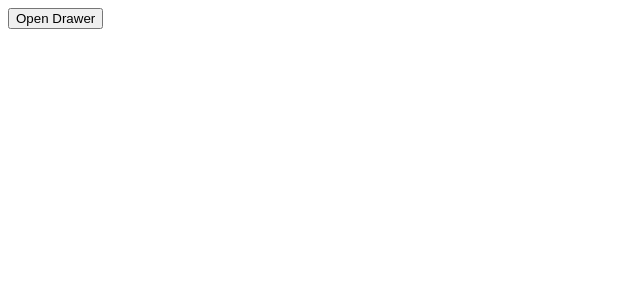
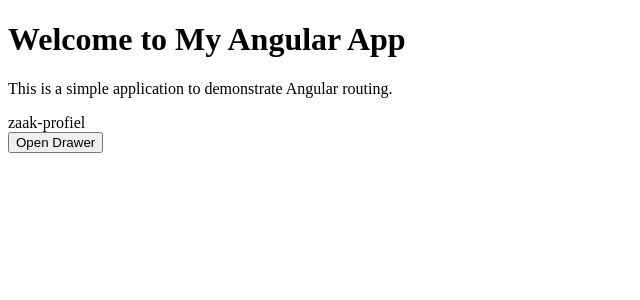
Before and after one commit to tdijkmans/angular-playground, an Angular app in the folder angular-sandbox/: page /zaakprofiel/3 in a window 1280 px wide. Before the commit this address led to /. Shown: the top 300 px of the page, without its empty margins (0-640 px from the left). Built offline with nearby package versions, Linux system fonts and the light colour scheme.

Commit message:
enhancements3

```diff
--- a/angular-sandbox/src/app/app.html
+++ b/angular-sandbox/src/app/app.html
@@ -1,5 +1,8 @@
 <main class="main">
-  <button (click)="openMyDrawer()">Open Drawer</button>
+  <div class="container">
+    <h1>Welcome to My Angular App</h1>
+    <p>This is a simple application to demonstrate Angular routing.</p>
+  </div>
 </main>
 
 <router-outlet />
--- a/angular-sandbox/src/app/app.routes.ts
+++ b/angular-sandbox/src/app/app.routes.ts
@@ -1,3 +1,7 @@
 import { Routes } from '@angular/router';
+import { ZaakProfiel } from './zaak-profiel.component';
 
-export const routes: Routes = [];
+export const routes: Routes = [
+    { path: '', redirectTo: '/zaakprofiel/3', pathMatch: 'full' },
+    {path: 'zaakprofiel/:zaakid', component: ZaakProfiel}
+];
--- a/angular-sandbox/src/app/app.ts
+++ b/angular-sandbox/src/app/app.ts
@@ -1,8 +1,5 @@
-import { Component, inject, OnDestroy } from '@angular/core';
-import { ActivatedRoute, RouterOutlet } from '@angular/router';
-import { Subscription } from 'rxjs';
-import { DrawerService } from './drawer.service';
-import { MyContentComponent } from './my-content.component';
+import { Component } from '@angular/core';
+import { RouterOutlet } from '@angular/router';
 
 @Component({
   selector: 'app-root',
@@ -10,30 +7,7 @@ import { MyContentComponent } from './my-content.component';
   templateUrl: './app.html',
   styleUrl: './app.scss'
 })
-export class App implements OnDestroy {
+export class App  {
   protected title = 'angular-sandbox';
-  private drawer = inject(DrawerService);
-  private route = inject(ActivatedRoute);
-  private sub: Subscription;
-  private drawerOpen = false;
 
-  constructor() {
-    this.sub = this.route.queryParams.subscribe(params => {
-      const width = params['drawerWidth'] || 'full';
-      // Open drawer if drawerWidth or id is present and not already open
-      if ((params['drawerWidth'] || params['id']) && !this.drawerOpen) {
-        this.drawer.openDrawer(MyContentComponent, width);
-        this.drawerOpen = true;
-      }
-    });
-  }
-
-  openMyDrawer() {
-    this.drawer.openDrawer(MyContentComponent, 'half');
-    this.drawerOpen = true;
-  }
-
-  ngOnDestroy() {
-    this.sub.unsubscribe();
-  }
 }
--- /dev/null
+++ b/angular-sandbox/src/app/zaak-profiel.component.ts
@@ -0,0 +1,41 @@
+import { Component, inject, OnDestroy } from '@angular/core';
+import { ActivatedRoute, RouterOutlet } from '@angular/router';
+import { Subscription } from 'rxjs';
+import { DrawerService } from './drawer.service';
+import { MyContentComponent } from './my-content.component';
+
+@Component({
+    selector: 'zaak-profiel',
+    imports: [RouterOutlet],
+    template: `
+    <div>zaak-profiel</div>
+    <button (click)="openMyDrawer()">Open Drawer</button>
+    <router-outlet></router-outlet>`
+})
+export class ZaakProfiel implements OnDestroy {
+    protected title = 'angular-sandbox';
+     private drawer = inject(DrawerService);
+     private route = inject(ActivatedRoute);
+     private sub: Subscription;
+     private drawerOpen = false;
+
+     constructor() {
+       this.sub = this.route.queryParams.subscribe(params => {
+         const width = params['drawerWidth'] || 'full';
+         // Open drawer if drawerWidth or id is present and not already open
+         if ((params['drawerWidth'] || params['id']) && !this.drawerOpen) {
+           this.drawer.openDrawer(MyContentComponent, width);
+           this.drawerOpen = true;
+         }
+       });
+     }
+
+     openMyDrawer() {
+       this.drawer.openDrawer(MyContentComponent, 'half');
+       this.drawerOpen = true;
+     }
+
+     ngOnDestroy() {
+       this.sub.unsubscribe();
+     }
+}
```
